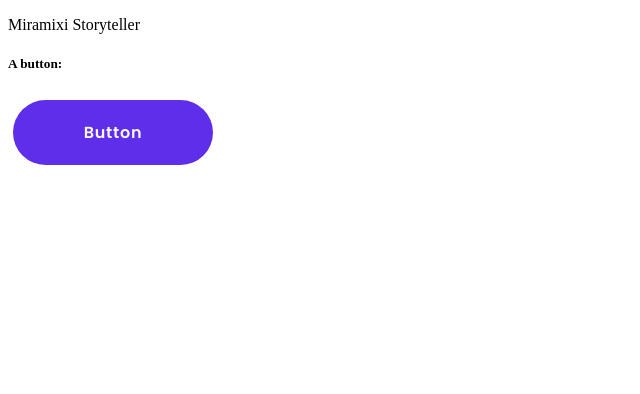
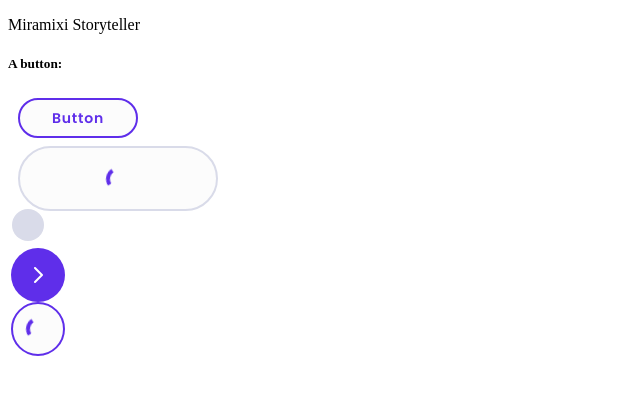
Before and after one commit to abisfadone/storyteller-ui, a React (Create React App) app: page / in a window 1280 px wide. Shown: the top 394 px of the page, without its empty margins (0-640 px from the left). Built offline with nearby package versions, Linux system fonts and the light colour scheme.

Commit message:
button icon checkbox

```diff
--- a/src/App.js
+++ b/src/App.js
@@ -1,20 +1,48 @@
 import React from 'react';
 import Button from './lib/components/Button/Button';
-// import Checkbox from './lib/components/Checkbox/Checkbox';
+import Checkbox from './lib/components/Checkbox/Checkbox';
+//import RadioButton from './lib/components/RadioButton/RadioButton';
+import IconButton from './lib/components/IconButton/IconButton';
+import RightArrow from './lib/components/rightArrow/rightArrow';
 
 import './lib/components/styles/_button.scss';
 import './lib/components/styles/_checkbox.scss';
+import './lib/components/styles/rightArrow.scss';
+import './lib/components/styles/_iconbutton.scss';
 
 const App = () => (
   <div>
     <p>Miramixi Storyteller</p>
     <h5>A button:</h5>
     <Button
-      type='primary'
-      size='large'
-      value={'Button'}
+      type='secondary'
+      size='small'
+      value='Button'
       isLoading={false}
     />
+    <Button
+      type='subtle'
+      size='large'
+      value='Button'
+      isLoading={true}
+      disabled={false}
+    />
+    <Checkbox
+      id='checkbox'
+    />
+      <IconButton
+        type='primary'
+        isLoading={false}
+      >
+        <RightArrow color='primary'/>
+      </IconButton>
+
+    <IconButton
+      type='secondary'
+      isLoading={true}
+    >
+      <RightArrow color='secondary'/>
+    </IconButton>
 
   </div>
 );
--- a/src/lib/components/Button/Button.js
+++ b/src/lib/components/Button/Button.js
@@ -1,7 +1,7 @@
 import React from 'react';
 
 const Button = (props) => (
-  <div className='btn__container'>
+  <div className={`btn__${props.size} btn__container`}>
     <button
       className={`btn btn__${props.type} btn__${props.size}`}
       name={props.name}
--- a/src/lib/components/Checkbox/Checkbox.js
+++ b/src/lib/components/Checkbox/Checkbox.js
@@ -8,9 +8,10 @@ const Checkbox = (props) => (
         checked={props.checked}
         type="checkbox"
         id={`checkbox__${props.id}`}/>
-      <label htmlFor={`checkbox__${props.id}`}></label>
+      <label htmlFor={`checkbox__${props.id}`}>{props.label}</label>
     </div>
     <div className='checkbox__focus'></div>
-  </div>);
+  </div>
+);
 
 export default Checkbox;
--- /dev/null
+++ b/src/lib/components/IconButton/IconButton.js
@@ -0,0 +1,15 @@
+import React from 'react';
+
+const IconButton = (props) => (
+  <div className={'icon__btn__container'}>
+    <button
+      className={`icon__btn icon__btn__${props.type}`}
+      disabled={props.disabled}
+    >
+      {props.isLoading ? <span className={`${props.type} button-loading`}></span> : props.children}
+    </button>
+    <div className={'icon__btn__bcg__focus'}></div>
+  </div>
+);
+
+export default IconButton;
--- /dev/null
+++ b/src/lib/components/rightArrow/rightArrow.js
@@ -0,0 +1,11 @@
+import React from 'react';
+
+const RightArrow = (props) => (
+  <div className='right__arrow__container'>
+  <svg width="9" height="16" viewBox="0 0 9 16" fill="none" xmlns="http://www.w3.org/2000/svg">
+    <path className={`right__arrow__${props.color}`} d="M1 1L7.96317 7.96317L1 14.9263" strokeWidth="2" strokeLinecap="round" strokeLinejoin="round"/>
+  </svg>
+  </div>
+);
+
+export default RightArrow;
--- a/src/lib/components/styles/_button.scss
+++ b/src/lib/components/styles/_button.scss
@@ -2,7 +2,7 @@
 
 .btn__container {
   position: relative;
-  display: block;
+  }
 .btn {
   border-radius: 40px;
   font-family: 'Poppins', sans-serif;
@@ -114,6 +114,7 @@
     &:disabled {
       background-color: #AC98EF;
       cursor: not-allowed;
+      pointer-events: none;
     }
   }
 
@@ -159,6 +160,7 @@
       border: 2px solid #AC98EF;
       color: #AC98EF;
       cursor: not-allowed;
+      pointer-events: none;
     }
   }
 
@@ -204,6 +206,7 @@
       border: 2px solid #D9DBE9;
       color: #AC98EF;
       cursor: not-allowed;
+      pointer-events: none;
     }
   }
 
@@ -248,10 +251,10 @@
       border: none;
       color: #AC98EF;
       cursor: not-allowed;
+      pointer-events: none;
     }
   }
 
-  }
 
   .btn__bcg__focus {
     position: absolute;
@@ -273,7 +276,7 @@
     animation: button-loading-spinner 1s ease infinite;
   }
 
-  .secondary.loading::after, subtle.loading::after {
+  .secondary.loading::after, .subtle.loading::after {
     border-top-color: #5F2EEA;
   }
 
--- a/src/lib/components/styles/_checkbox.scss
+++ b/src/lib/components/styles/_checkbox.scss
@@ -1,6 +1,7 @@
 .checkbox__container {
   position: relative;
-  display: flex;
+  width: 40px;
+  height: 40px;
 
   .checkbox__round {
     width: 40px;
--- /dev/null
+++ b/src/lib/components/styles/_iconbutton.scss
@@ -0,0 +1,140 @@
+.icon__btn__container {
+  position: relative;
+  width: 54px;
+  height: 54px;
+}
+.icon__btn {
+  width: 54px;
+  height: 54px;
+  border-radius: 40px;
+  font-family: 'Poppins', sans-serif;
+  letter-spacing: 0.75px;
+  z-index: 1;
+  text-align: center;
+  position: absolute;
+  text-decoration: none;
+  transition: background-color .6s ease;
+  overflow: hidden;
+  margin: 3px 0 0 3px;
+
+
+  &.icon__btn__primary:after, &.icon__btn__secondary:after {
+    content: "";
+    position: absolute;
+    width: 0;
+    height: 0;
+    top: 50%;
+    left: 50%;
+    transform: translate3d(-50%, -50%, 0);
+    background: rgba(#E5DFF9, 0.5);
+    border-radius: 100%;
+    transition: width .3s ease, height .3s ease;
+  }
+
+  &:active {
+    &:after {
+      width: 200px;
+      height: 200px;
+    }
+  }
+
+  &__primary {
+    background-color: #5F2EEA;
+    border: none;
+    color: #F7F7FC;
+
+    &:hover {
+      background-color: #2A00A2;
+      cursor: pointer;
+    }
+
+    &:focus {
+      background-color: #5E3AE5;
+    }
+
+    &:focus ~ .icon__btn__bcg__focus {
+      background-color: #E8E1FD;
+      width: 60px;
+      height: 60px;
+      border-radius: 40px;
+    }
+
+    &:disabled {
+      background-color: #AC98EF;
+      cursor: not-allowed;
+      pointer-events: none;
+    }
+  }
+
+  &__secondary {
+    background-color: #FCFCFC;
+    border: 2px solid #5F2EEA;
+    color: #5F2EEA;
+
+    &:hover {
+      border: 2px solid #2A00A2;
+      cursor: pointer;
+      color: #2A00A2;
+      background-color: #FCFCFC;
+    }
+
+    &:focus {
+      border: 2px solid #5F2EEA;
+      color: #5E3AE5;
+    }
+
+    &:focus ~ .icon__btn__bcg__focus {
+      background-color: #E8E1FD;
+      width: 60px;
+      height: 60px;
+      border-radius: 40px;
+    }
+    &:hover ~ .right__arrow__secondary {
+      stroke: #2A00A2;
+    }
+
+    &:disabled {
+      border: 2px solid #AC98EF;
+      color: #AC98EF;
+      cursor: not-allowed;
+      pointer-events: none;
+    }
+  }
+
+
+  .icon__btn__bcg__focus {
+    position: absolute;
+  }
+
+  .button-loading::after {
+    content: "";
+    position: absolute;
+    width: 16px;
+    height: 16px;
+    top: 0;
+    left: 0;
+    right: 0;
+    bottom: 0;
+    margin: auto;
+    border: 4px solid transparent;
+    border-top-color: #ffffff;
+    border-radius: 50%;
+    animation: button-loading-spinner 1s ease infinite;
+  }
+
+  .secondary.button-loading::after {
+    border-top-color: #5F2EEA;
+  }
+
+
+  @keyframes button-loading-spinner {
+    from {
+      transform: rotate(0turn);
+    }
+
+    to {
+      transform: rotate(1turn);
+    }
+  }
+
+}
--- /dev/null
+++ b/src/lib/components/styles/rightArrow.scss
@@ -0,0 +1,12 @@
+.right__arrow__container{
+  margin-top: 5px;
+  .right__arrow__primary{
+    stroke: white;
+  }
+  .right__arrow__secondary{
+    stroke: #5F2EEA;
+    &:hover{
+      stroke: #2A00A2;
+    }
+  }
+}
```
Also changed, not shown: src/lib/components/Icon/Icon.js (deleted, +0 -11 lines), src/lib/components/RadioButton/RadioButton.js (+16 -0 lines). Lines whose indentation alone changed are shown as unchanged.
